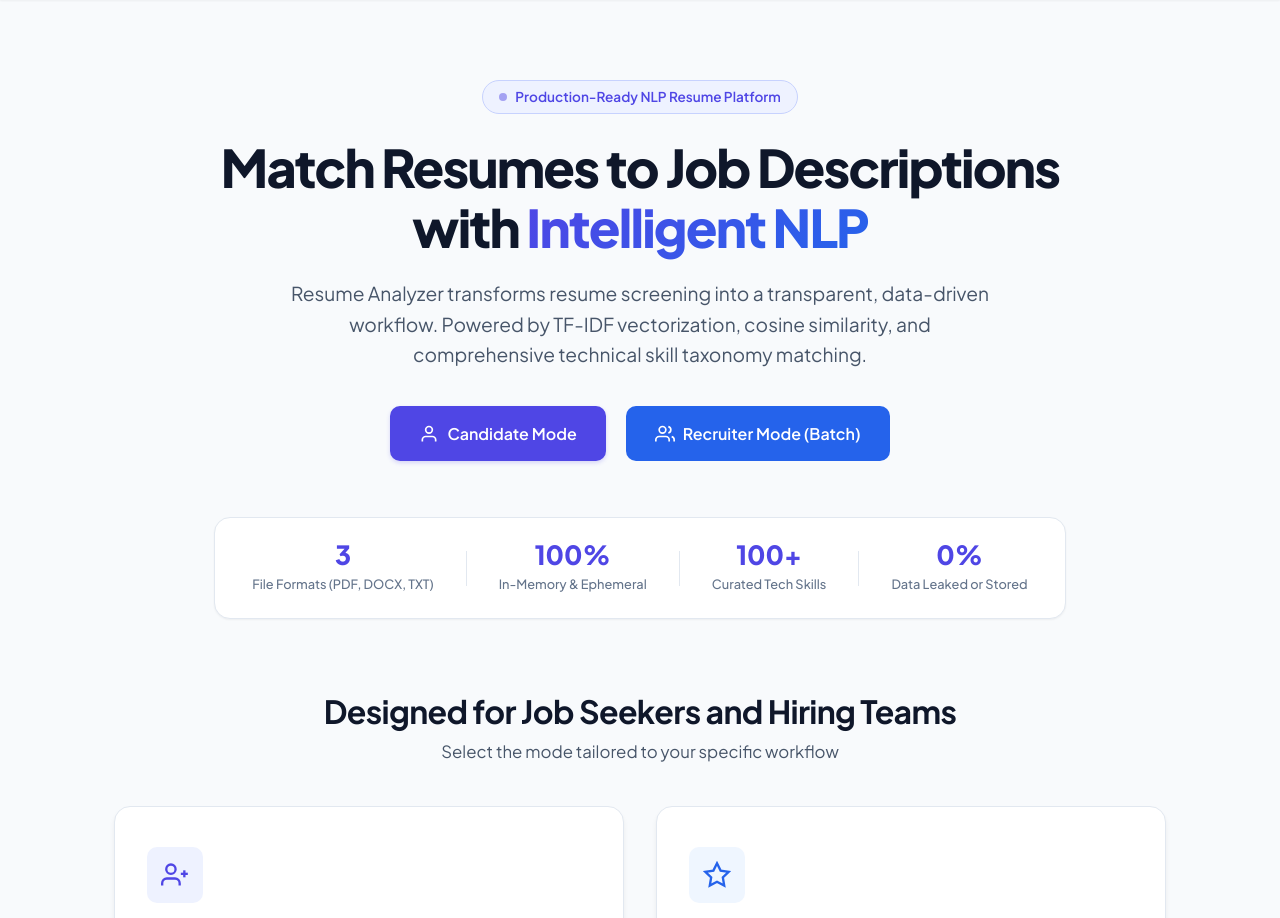
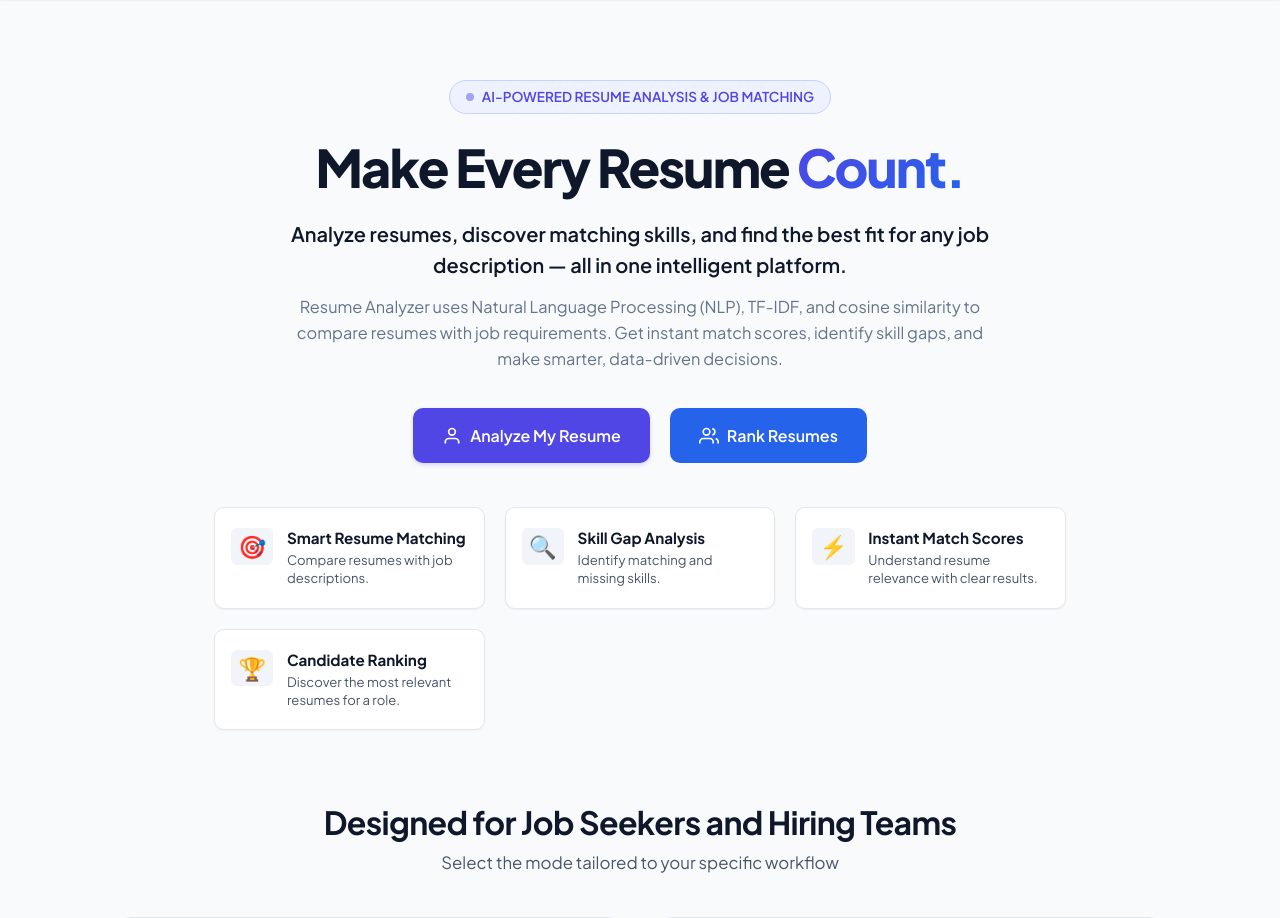
Before and after one commit to krupabt/Resume-Analyzer, a Flask app: page / in a window 1280 px wide. Shown: the part 69-987 px from the top of the page. Run offline with Flask 3, Linux system fonts and the light colour scheme.

Commit message:
feat(copy): update hero section and feature highlights per specification

```diff
--- a/static/css/style.css
+++ b/static/css/style.css
@@ -390,7 +390,17 @@ p {
 }
 
 .hero-description {
-    font-size: 1.2rem;
+    font-size: 1.25rem;
+    line-height: 1.55;
+    margin-bottom: 0.85rem;
+    max-width: 760px;
+    margin-left: auto;
+    margin-right: auto;
+    color: var(--text-primary);
+}
+
+.hero-subdescription {
+    font-size: 1.02rem;
     line-height: 1.6;
     margin-bottom: 2.25rem;
     max-width: 720px;
@@ -403,8 +413,57 @@ p {
     align-items: center;
     justify-content: center;
     gap: 1.25rem;
-    margin-bottom: 3.5rem;
+    margin-bottom: 2.75rem;
     flex-wrap: wrap;
+}
+
+.features-highlight-grid {
+    display: grid;
+    grid-template-columns: repeat(auto-fit, minmax(200px, 1fr));
+    gap: 1.25rem;
+    margin-top: 1.5rem;
+    text-align: left;
+}
+
+.feature-highlight-card {
+    background-color: var(--bg-card);
+    border: 1px solid var(--border-color);
+    border-radius: var(--radius-md);
+    padding: 1.25rem 1rem;
+    display: flex;
+    align-items: flex-start;
+    gap: 0.85rem;
+    box-shadow: var(--shadow-sm);
+    transition: var(--transition);
+}
+
+.feature-highlight-card:hover {
+    transform: translateY(-2px);
+    box-shadow: var(--shadow-md);
+    border-color: var(--primary-border);
+}
+
+.feature-highlight-icon {
+    font-size: 1.4rem;
+    line-height: 1;
+    padding: 0.45rem;
+    background: var(--bg-card-secondary);
+    border-radius: var(--radius-sm);
+    flex-shrink: 0;
+}
+
+.feature-highlight-content h4 {
+    font-size: 0.95rem;
+    font-weight: 700;
+    color: var(--text-primary);
+    margin-bottom: 0.25rem;
+}
+
+.feature-highlight-content p {
+    font-size: 0.82rem;
+    color: var(--text-secondary);
+    line-height: 1.4;
+    margin: 0;
 }
 
 .hero-stats {
--- a/templates/index.html
+++ b/templates/index.html
@@ -7,13 +7,16 @@
     <!-- Hero Section -->
     <section class="hero-section">
         <div class="hero-badge">
-            <span class="badge-dot"></span> Production-Ready NLP Resume Platform
+            <span class="badge-dot"></span> AI-POWERED RESUME ANALYSIS & JOB MATCHING
         </div>
         <h1 class="hero-title">
-            Match Resumes to Job Descriptions with <span class="gradient-text">Intelligent NLP</span>
+            Make Every Resume <span class="gradient-text">Count.</span>
         </h1>
-        <p class="hero-description">
-            Resume Analyzer transforms resume screening into a transparent, data-driven workflow. Powered by TF-IDF vectorization, cosine similarity, and comprehensive technical skill taxonomy matching.
+        <p class="hero-description font-semibold">
+            Analyze resumes, discover matching skills, and find the best fit for any job description — all in one intelligent platform.
+        </p>
+        <p class="hero-subdescription text-muted">
+            Resume Analyzer uses Natural Language Processing (NLP), TF-IDF, and cosine similarity to compare resumes with job requirements. Get instant match scores, identify skill gaps, and make smarter, data-driven decisions.
         </p>
 
         <div class="hero-cta-group">
@@ -22,7 +25,7 @@
                     <path d="M20 21v-2a4 4 0 0 0-4-4H8a4 4 0 0 0-4 4v2"></path>
                     <circle cx="12" cy="7" r="4"></circle>
                 </svg>
-                Candidate Mode
+                Analyze My Resume
             </a>
             <a href="{{ url_for('recruiter_mode') }}" class="btn btn-secondary btn-lg">
                 <svg width="20" height="20" viewBox="0 0 24 24" fill="none" stroke="currentColor" stroke-width="2">
@@ -31,29 +34,39 @@
                     <path d="M23 21v-2a4 4 0 0 0-3-3.87"></path>
                     <path d="M16 3.13a4 4 0 0 1 0 7.75"></path>
                 </svg>
-                Recruiter Mode (Batch)
+                Rank Resumes
             </a>
         </div>
 
-        <div class="hero-stats">
-            <div class="stat-item">
-                <span class="stat-value">3</span>
-                <span class="stat-label">File Formats (PDF, DOCX, TXT)</span>
+        <!-- Feature Highlights Grid -->
+        <div class="features-highlight-grid">
+            <div class="feature-highlight-card">
+                <div class="feature-highlight-icon">🎯</div>
+                <div class="feature-highlight-content">
+                    <h4>Smart Resume Matching</h4>
+                    <p>Compare resumes with job descriptions.</p>
+                </div>
             </div>
-            <div class="stat-divider"></div>
-            <div class="stat-item">
-                <span class="stat-value">100%</span>
-                <span class="stat-label">In-Memory & Ephemeral</span>
+            <div class="feature-highlight-card">
+                <div class="feature-highlight-icon">🔍</div>
+                <div class="feature-highlight-content">
+                    <h4>Skill Gap Analysis</h4>
+                    <p>Identify matching and missing skills.</p>
+                </div>
             </div>
-            <div class="stat-divider"></div>
-            <div class="stat-item">
-                <span class="stat-value">100+</span>
-                <span class="stat-label">Curated Tech Skills</span>
+            <div class="feature-highlight-card">
+                <div class="feature-highlight-icon">⚡</div>
+                <div class="feature-highlight-content">
+                    <h4>Instant Match Scores</h4>
+                    <p>Understand resume relevance with clear results.</p>
+                </div>
             </div>
-            <div class="stat-divider"></div>
-            <div class="stat-item">
-                <span class="stat-value">0%</span>
-                <span class="stat-label">Data Leaked or Stored</span>
+            <div class="feature-highlight-card">
+                <div class="feature-highlight-icon">🏆</div>
+                <div class="feature-highlight-content">
+                    <h4>Candidate Ranking</h4>
+                    <p>Discover the most relevant resumes for a role.</p>
+                </div>
             </div>
         </div>
     </section>
```
